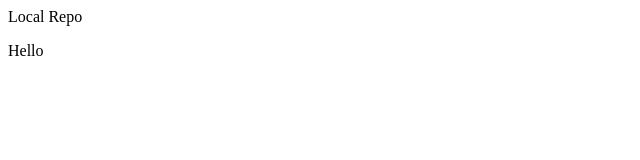
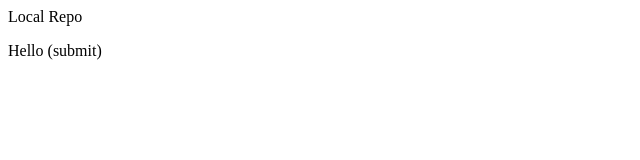
Before and after one commit to amitrbhagat/Localrepo, a plain HTML site: page index.html in a window 1280 px wide. Shown: the full height of the page, 0-640 px from the left. Drawn offline with Linux system fonts and the light colour scheme.

```diff
--- a/index.html
+++ b/index.html
@@ -1,2 +1,2 @@
 <p>Local Repo</p>
-<h>Hello</h>
+<h>Hello (submit) </h>
```
